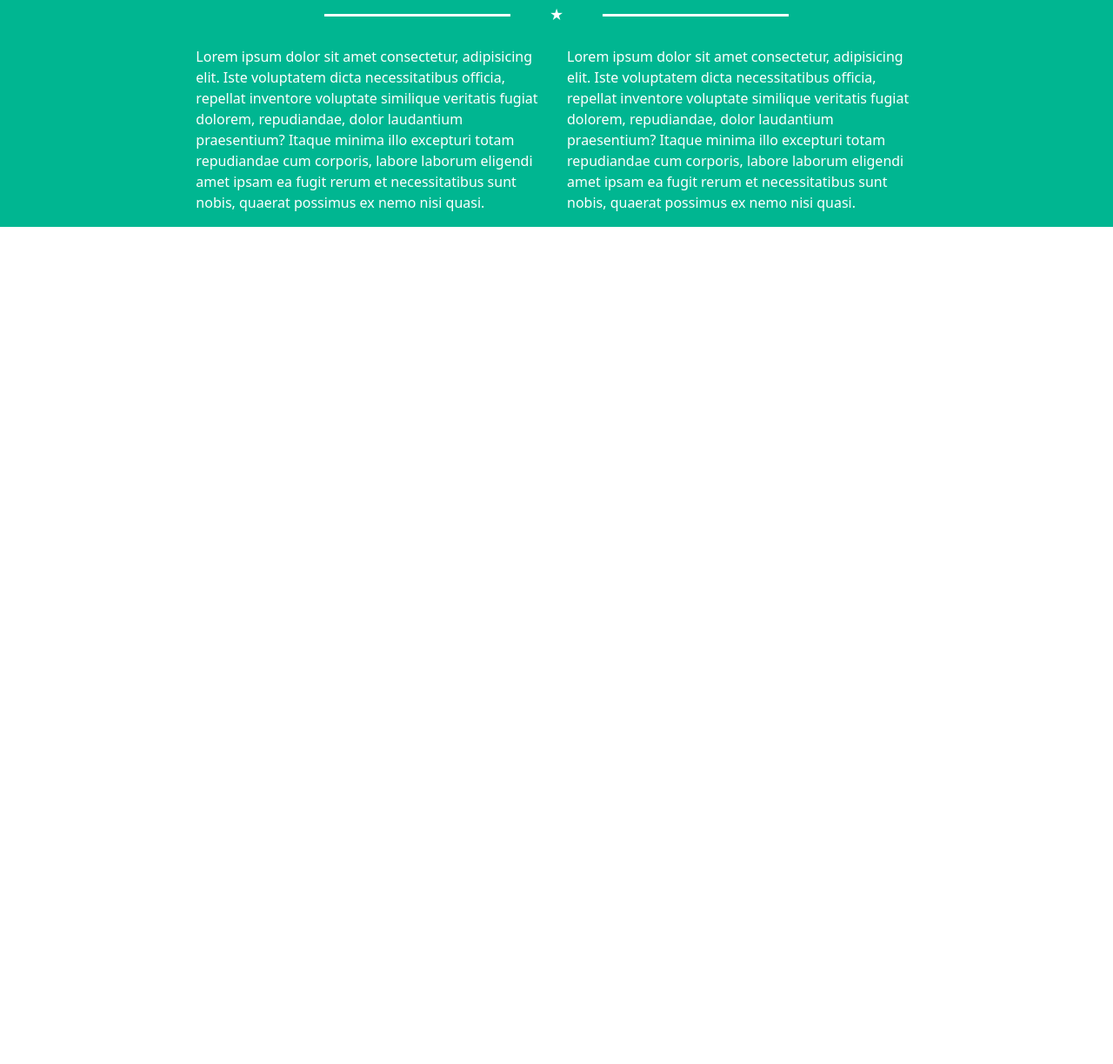
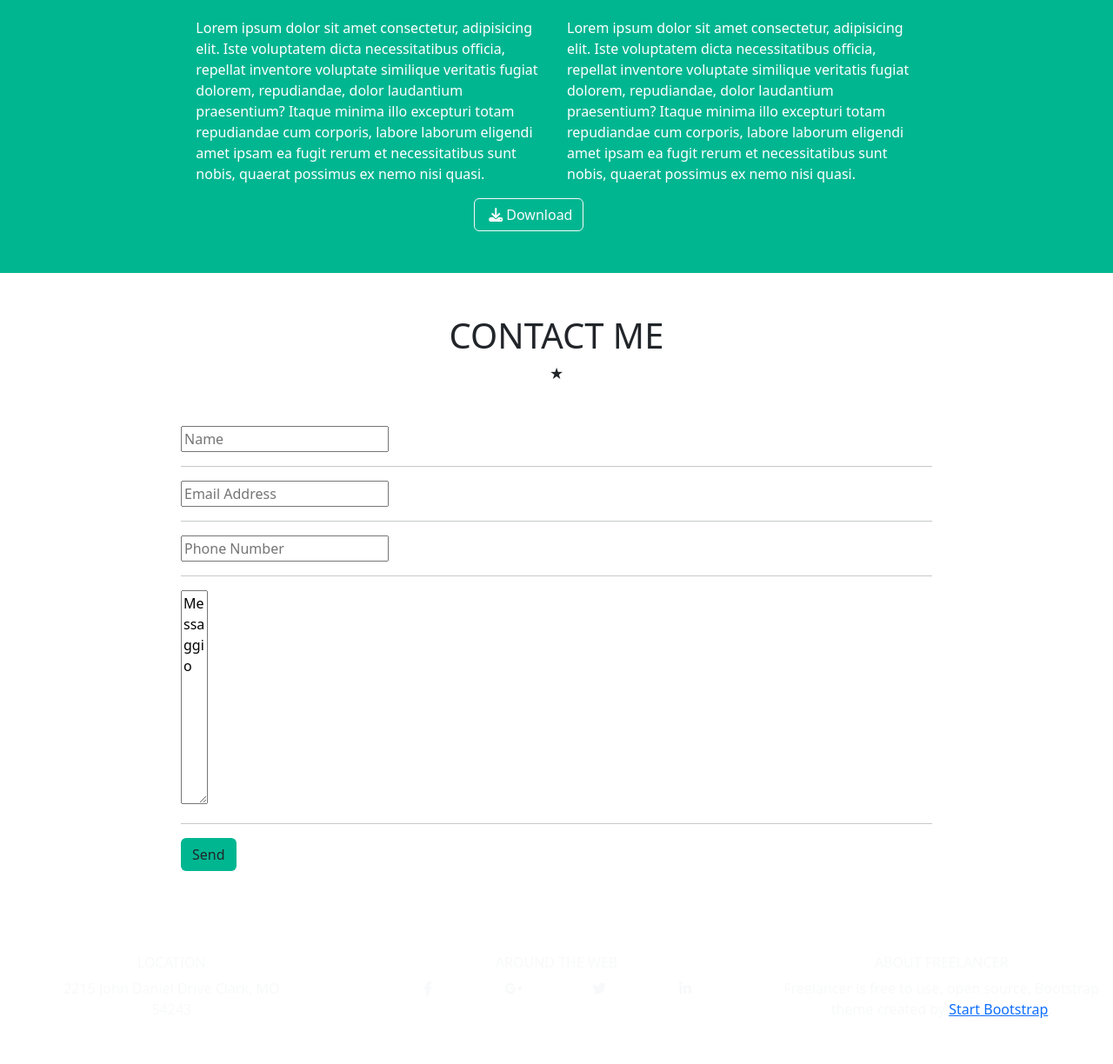
Before and after one commit to AlessioMaria5/html-css-bootstrap-freelancer, a plain HTML site: page index.html in a window 1280 px wide. Shown: the part 1150-2374 px from the top of the page at 87% size. Before the commit the page ends 1411 px from the top, so only its background shows below. Drawn offline with nearby package versions, Linux system fonts and the light colour scheme.

Commit message:
complete no responsive

```diff
--- a/index.html
+++ b/index.html
@@ -6,6 +6,7 @@
     <meta name="viewport" content="width=device-width, initial-scale=1.0">
     <title>Document</title>
     <link rel="stylesheet" href="https://cdn.jsdelivr.net/npm/bootstrap@5.2.0-beta1/dist/css/bootstrap.min.css">
+    <link rel="stylesheet" href="https://cdnjs.cloudflare.com/ajax/libs/font-awesome/6.1.1/css/all.min.css" integrity="sha512-KfkfwYDsLkIlwQp6LFnl8zNdLGxu9YAA1QvwINks4PhcElQSvqcyVLLD9aMhXd13uQjoXtEKNosOWaZqXgel0g==" crossorigin="anonymous" referrerpolicy="no-referrer" />
     <link rel="stylesheet" href="css/style.css">
     <script src="https://cdn.jsdelivr.net/npm/bootstrap@5.2.0-beta1/dist/js/bootstrap.bundle.min.js" integrity="sha384-pprn3073KE6tl6bjs2QrFaJGz5/SUsLqktiwsUTF55Jfv3qYSDhgCecCxMW52nD2" crossorigin="anonymous"></script>
 
@@ -15,12 +16,12 @@
     <header>
         <nav class="navbar navbar-expand">
             <div class="container">
-              <a class="navbar-brand nav-link active" href="#">START BOOTSTRAP</a>
+              <a class="navbar-brand nav-link navbar-dark active" href="#">START BOOTSTRAP</a>
 
               <ul class="navbar-nav">
-                <li><a class="nav-link active" href="#"><span>HOME</span></a></li>
-                <li><a class="nav-link active" href="#">ABOUT</a></li>
-                <li><a class="nav-link active" href="#">CONTACT</a></li>
+                <li><a class="nav-link active navbar-dark" href="#">HOME</a></li>
+                <li><a class="nav-link active navbar-dark" href="#">ABOUT</a></li>
+                <li><a class="nav-link active navbar-dark" href="#">CONTACT</a></li>
               </ul>
             </div>
           </nav>
@@ -49,7 +50,7 @@
                 </div>
         </section>
 
-        <section class="container-fluid secondary_color">
+        <section class="container-fluid container-md container-xs secondary_color">
 
             <h1 class="text-center active mt-5">START BOOTSTRAP</h1>
 
@@ -88,11 +89,80 @@
 
                 <p class="col-4">Lorem ipsum dolor sit amet consectetur, adipisicing elit. Iste voluptatem dicta necessitatibus officia, repellat inventore voluptate similique veritatis fugiat dolorem, repudiandae, dolor laudantium praesentium? Itaque minima illo excepturi totam repudiandae cum corporis, labore laborum eligendi amet ipsam ea fugit rerum et necessitatibus sunt nobis, quaerat possimus ex nemo nisi quasi.</p>
                 <p class="col-4">Lorem ipsum dolor sit amet consectetur, adipisicing elit. Iste voluptatem dicta necessitatibus officia, repellat inventore voluptate similique veritatis fugiat dolorem, repudiandae, dolor laudantium praesentium? Itaque minima illo excepturi totam repudiandae cum corporis, labore laborum eligendi amet ipsam ea fugit rerum et necessitatibus sunt nobis, quaerat possimus ex nemo nisi quasi.</p>
+
             </div>
 
+            <div class="row justify-content-center pb-5">
+                <div class="col-2">
+                    <button type="button" class="btn btn-outline-light"><i class="fa-solid fa-download p-1"></i>Download</button>
+                </div>
+            </div>
         </section>
+
+        <section class="container-fluid secondary_color pt-5"></section>
+
+        <h1 class="text-center active">CONTACT ME</h1>
+
+        <div class="row justify-content-center align-items-center mb-4">
+            <div class="col-2 black_row"></div>
+            <div class="col-1 text-center star_">&#9733;</div>
+            <div class="col-2 black_row"></div>
+        </div>
+
+        <div class="row justify-content-center m-5">
+            <form class="col-9">
+                <input class="input-style" type="text" placeholder="Name">
+                <hr>
+                <input class="input-style" type="email" placeholder="Email Address">
+                <hr>
+                <input class="input-style" type="number" placeholder="Phone Number">
+                <hr>
+                <textarea class="input-style" rows="10" cols="1" placeholder="Message">Messaggio
+                    </textarea>
+                <hr>
+                <button type="submit" class="btn primary_color">Send</button>
+            </form>
+
+        </div>
     </main>
-    <footer></footer>
+    <footer class="">
+        <section class="container-fluid footer_color pt-5 pb-5 text-light">
+
+            <div class="row justify-content-center gap-5">
+                <div class="col text-center">
+                    <h5 class="fs-6">LOCATION</h5>
+                    <span>2215 John Daniel Drive Clark, MO </br> 54243</span>
+                </div>
+
+                <div class="col text-center">
+                    <h5 class="fs-6">AROUND THE WEB</h5>
+                    <div class="social-icons row">
+
+                        <div class="col-3"><i class="fa-brands fa-facebook-f"></i></div>
+                        <div class="col-3"><i class="fa-brands fa-google-plus-g"></i></div>
+                        <div class="col-3"><i class="fa-brands fa-twitter"></i></div>
+                        <div class="col-3"><i class="fa-brands fa-linkedin-in"></i></div>
+
+                    </div>
+                </div>
+
+                <div class="col text-center">
+                    <h5 class="fs-6">ABOUT FREELANCER</h5>
+                    <span>Freelancer is free to use, open source, Bootstrap theme created by <a href="#">Start Bootstrap</a>.</span>
+                </div>
+            </div>
+        </section>
+
+        <section class="container-fluid copyright footer_color_2 p-4">
+
+            <div class="row">
+                <div class="col text-center">
+                    <span class="text-light fs_p">Copyright Your Website 2022</span>
+                </div>
+            </div>
+        </section>
+
+    </footer>
 
 
 </body>
```
